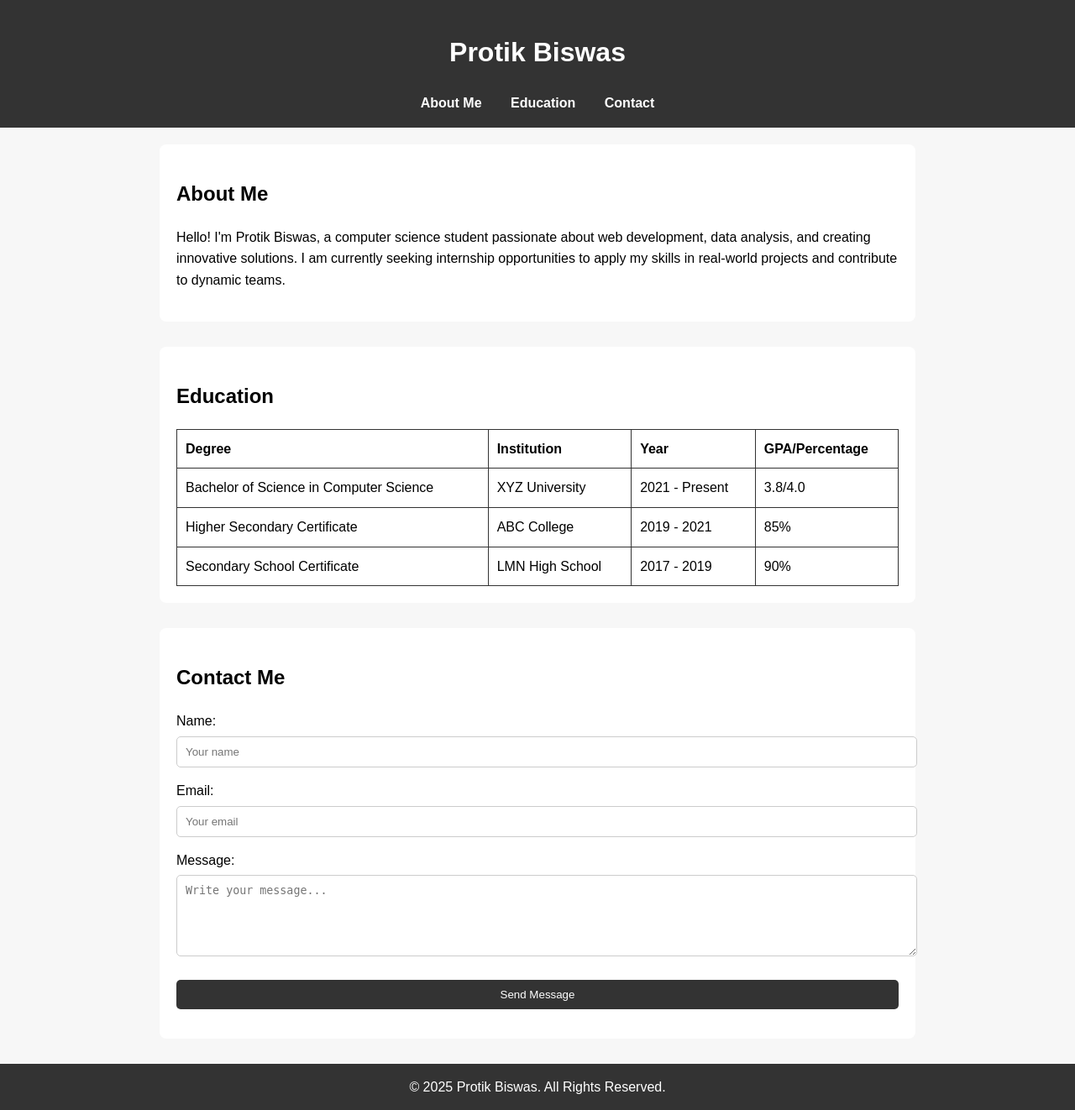
After one commit to pkhunter47/WT_fall-25-26-, a PHP site: page /htmlpractice.php in a window 1280 px wide. The commit adds this page. Shown: the whole page at 84% size. Run offline with PHP 8.4, Linux system fonts and the light colour scheme.

Commit message:
new files added

```diff
--- a/MID/Practice/formcreation.php
+++ b/MID/Practice/formcreation.php
@@ -55,7 +55,7 @@
     <form id = "form" onsubmit="return handle()">
         <h2 id="text1">Student Registration</h2>
          <label>Full name:</label>
-        <input type="text" id="name">
+        <input type="text" id="name" required>
         <label>Email:</label>
         <input type="text" id="email">
         <label>Phone number:</label>
--- /dev/null
+++ b/MID/Practice/htmlpractice.php
@@ -0,0 +1,160 @@
+<!DOCTYPE html>
+<html lang="en">
+<head>
+    <meta charset="UTF-8">
+    <meta name="viewport" content="width=device-width, initial-scale=1.0">
+
+    <!-- Metadata -->
+    <title>Protik Biswas - Computer Science Student</title>
+    <meta name="author" content="Protik Biswas">
+    <meta name="description" content="Personal portfolio webpage of Protik Biswas, a computer science student seeking internship opportunities.">
+    <meta name="keywords" content="Protik Biswas, portfolio, computer science, internship, education, contact">
+
+    <!-- Optional Styling -->
+    <style>
+        body {
+            font-family: Arial, sans-serif;
+            line-height: 1.6;
+            margin: 0;
+            padding: 0;
+            background-color: #f7f7f7;
+        }
+        header {
+            background-color: #333;
+            color: #fff;
+            padding: 1rem 0;
+            text-align: center;
+        }
+        nav a {
+            color: #fff;
+            margin: 0 15px;
+            text-decoration: none;
+            font-weight: bold;
+        }
+        main {
+            max-width: 900px;
+            margin: 20px auto;
+            padding: 0 20px;
+        }
+        section {
+            margin-bottom: 30px;
+            background-color: #fff;
+            padding: 20px;
+            border-radius: 8px;
+        }
+        table {
+            width: 100%;
+            border-collapse: collapse;
+        }
+        table, th, td {
+            border: 1px solid #333;
+        }
+        th, td {
+            padding: 10px;
+            text-align: left;
+        }
+        form input, form textarea, form button {
+            width: 100%;
+            padding: 10px;
+            margin: 5px 0 15px;
+            border-radius: 5px;
+            border: 1px solid #ccc;
+        }
+        form button {
+            background-color: #333;
+            color: #fff;
+            border: none;
+            cursor: pointer;
+        }
+        form button:hover {
+            background-color: #555;
+        }
+        footer {
+            text-align: center;
+            padding: 15px;
+            background-color: #333;
+            color: #fff;
+            margin-top: 30px;
+        }
+    </style>
+</head>
+<body>
+
+    <!-- Header with navigation -->
+    <header>
+        <h1>Protik Biswas</h1>
+        <nav>
+            <a href="#bio">About Me</a>
+            <a href="#education">Education</a>
+            <a href="#contact">Contact</a>
+        </nav>
+    </header>
+
+    <!-- Main content -->
+    <main>
+        <!-- Biography Section -->
+        <section id="bio">
+            <h2>About Me</h2>
+            <p>Hello! I'm Protik Biswas, a computer science student passionate about web development, data analysis, and creating innovative solutions. I am currently seeking internship opportunities to apply my skills in real-world projects and contribute to dynamic teams.</p>
+        </section>
+
+        <!-- Education Section -->
+        <section id="education">
+            <h2>Education</h2>
+            <table>
+                <thead>
+                    <tr>
+                        <th>Degree</th>
+                        <th>Institution</th>
+                        <th>Year</th>
+                        <th>GPA/Percentage</th>
+                    </tr>
+                </thead>
+                <tbody>
+                    <tr>
+                        <td>Bachelor of Science in Computer Science</td>
+                        <td>XYZ University</td>
+                        <td>2021 - Present</td>
+                        <td>3.8/4.0</td>
+                    </tr>
+                    <tr>
+                        <td>Higher Secondary Certificate</td>
+                        <td>ABC College</td>
+                        <td>2019 - 2021</td>
+                        <td>85%</td>
+                    </tr>
+                    <tr>
+                        <td>Secondary School Certificate</td>
+                        <td>LMN High School</td>
+                        <td>2017 - 2019</td>
+                        <td>90%</td>
+                    </tr>
+                </tbody>
+            </table>
+        </section>
+
+        <!-- Contact Form Section -->
+        <section id="contact">
+            <h2>Contact Me</h2>
+            <form action="#" method="post">
+                <label for="name">Name:</label>
+                <input type="text" id="name" name="name" placeholder="Your name" required>
+
+                <label for="email">Email:</label>
+                <input type="email" id="email" name="email" placeholder="Your email" required>
+
+                <label for="message">Message:</label>
+                <textarea id="message" name="message" rows="5" placeholder="Write your message..." required></textarea>
+
+                <button type="submit">Send Message</button>
+            </form>
+        </section>
+    </main>
+
+    <!-- Footer -->
+    <footer>
+        &copy; 2025 Protik Biswas. All Rights Reserved.
+    </footer>
+
+</body>
+</html>
```
